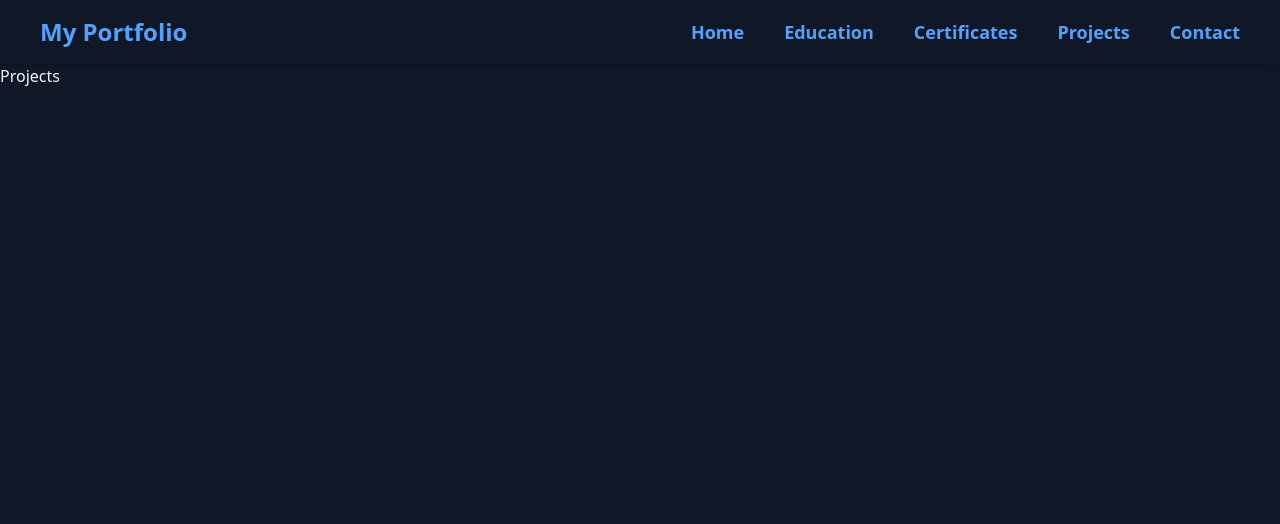
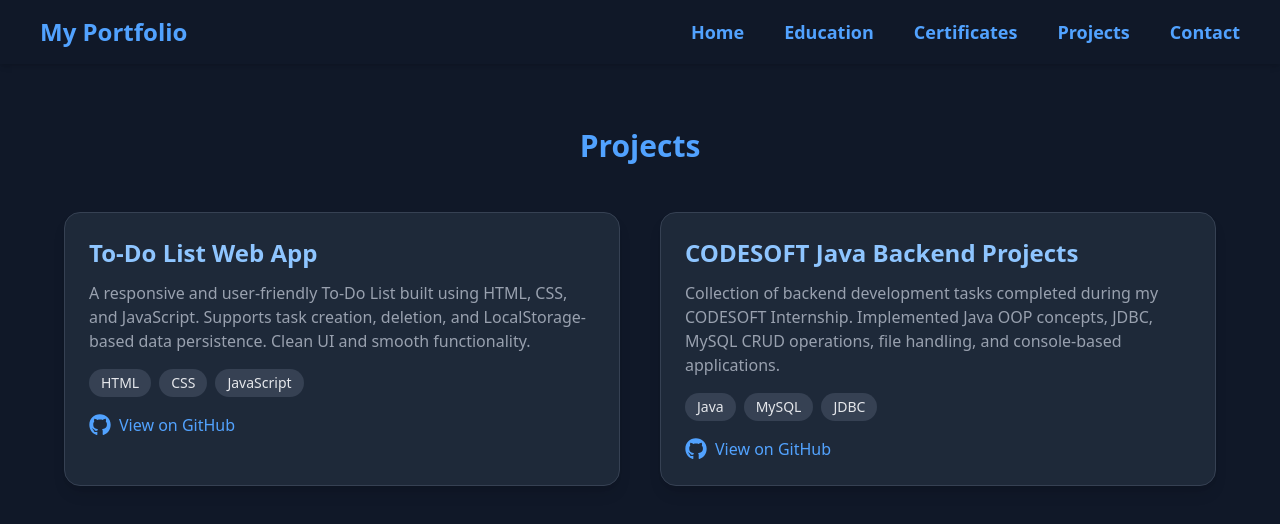
Before and after one commit to KunalSagar0615/my-portfolio, a React (Vite) app: page /projects in a window 1280 px wide. Shown: the top 524 px of the page. Built offline with nearby package versions, Linux system fonts and the light colour scheme.

Commit message:
"initial commit"

```diff
--- a/src/components/Contact.jsx
+++ b/src/components/Contact.jsx
@@ -52,15 +52,6 @@ const Contact = () => {
             </a>
           </div>
         </div>
-
-        <div className="space-y-4">
-          <input type="text" placeholder="Your Name" className="w-full bg-gray-700 text-gray-100 border border-gray-600 rounded-lg p-3 focus:ring-2 focus:ring-blue-400 outline-none" />
-          <input type="email" placeholder="Your Email" className="w-full bg-gray-700 text-gray-100 border border-gray-600 rounded-lg p-3 focus:ring-2 focus:ring-blue-400 outline-none" />
-          <textarea rows="5" placeholder="Your Message" className="w-full bg-gray-700 text-gray-100 border border-gray-600 rounded-lg p-3 focus:ring-2 focus:ring-blue-400 outline-none" ></textarea>
-          <button type="button" className="w-full bg-blue-600 hover:bg-blue-700 text-white py-3 rounded-lg font-medium transition" >
-            Send Message
-          </button>
-        </div>
       </div>
     </section>
   );
--- a/src/components/Home.jsx
+++ b/src/components/Home.jsx
@@ -1,4 +1,5 @@
 import React from "react";
+import profilePic from "../assets/profile/identity.jpg"
 
 const Home = () => {
   return (
@@ -26,8 +27,22 @@ const Home = () => {
       </div>
 
       <div className="mt-10 md:mt-0">
-        <img src="https://cdn-icons-png.flaticon.com/512/1053/1053244.png" alt="Profile" className="w-64 h-64 rounded-full border-4 border-blue-500 object-cover shadow-lg" />
+        <img
+          src={profilePic}
+          alt="Profile"
+          className="w-100 h-100 rounded-full border-4 border-blue-500 object-cover shadow-lg animate-[float_3s_ease-in-out_infinite]"
+        />
+
       </div>
+
+      <style>
+        {`
+    @keyframes float {
+      0%, 100% { transform: translateY(0px); }
+      50% { transform: translateY(-10px); }
+    }
+  `}
+      </style>
 
 
     </div>
--- a/src/components/Projects.jsx
+++ b/src/components/Projects.jsx
@@ -1,9 +1,52 @@
-import React from 'react'
+import React from "react";
+import { FaGithub } from "react-icons/fa";
 
 const Projects = () => {
+  const projects = [
+    {
+      title: "To-Do List Web App",
+      description:
+        "A responsive and user-friendly To-Do List built using HTML, CSS, and JavaScript. Supports task creation, deletion, and LocalStorage-based data persistence. Clean UI and smooth functionality.",
+      tech: ["HTML", "CSS", "JavaScript"],
+      link: "https://github.com/KunalSagar0615/to-do-list",
+    },
+    {
+      title: "CODESOFT Java Backend Projects",
+      description:
+        "Collection of backend development tasks completed during my CODESOFT Internship. Implemented Java OOP concepts, JDBC, MySQL CRUD operations, file handling, and console-based applications.",
+      tech: ["Java", "MySQL", "JDBC"],
+      link: "https://github.com/KunalSagar0615/CODESOFT",
+    },
+  ];
+
   return (
-    <div>Projects</div>
-  )
-}
+    <section className="py-16 px-6 bg-gray-900 text-gray-100">
+      <h2 className="text-3xl font-bold text-center text-blue-400 mb-12">
+        Projects
+      </h2>
 
-export default Projects
+      <div className="max-w-6xl mx-auto grid md:grid-cols-2 gap-10">
+        {projects.map((project, index) => (
+          <div key={index} className="bg-gray-800 p-6 rounded-2xl shadow-lg border border-gray-700 hover:shadow-blue-500/40 transition duration-300" >
+            <h3 className="text-2xl font-semibold text-blue-300 mb-3">{project.title} </h3>
+
+            <p className="text-gray-400 mb-4">{project.description}</p>
+
+            {/* Technologies */}
+            <div className="flex flex-wrap gap-2 mb-4">
+              {project.tech.map((t, i) => (
+                <span key={i} className="bg-gray-700 text-gray-200 px-3 py-1 rounded-full text-sm" >{t} </span>
+              ))}
+            </div>
+
+            {/* GitHub Link */}
+            <a href={project.link} target="_blank" className="flex items-center gap-2 text-blue-400 hover:text-blue-300 transition" >
+              <FaGithub size={22} /> View on GitHub </a>
+          </div>
+        ))}
+      </div>
+    </section>
+  );
+};
+
+export default Projects;
```
Also changed, not shown: src/assets/all-certifiates/identity.jpg (added), src/assets/profile/identity.jpg (added).
